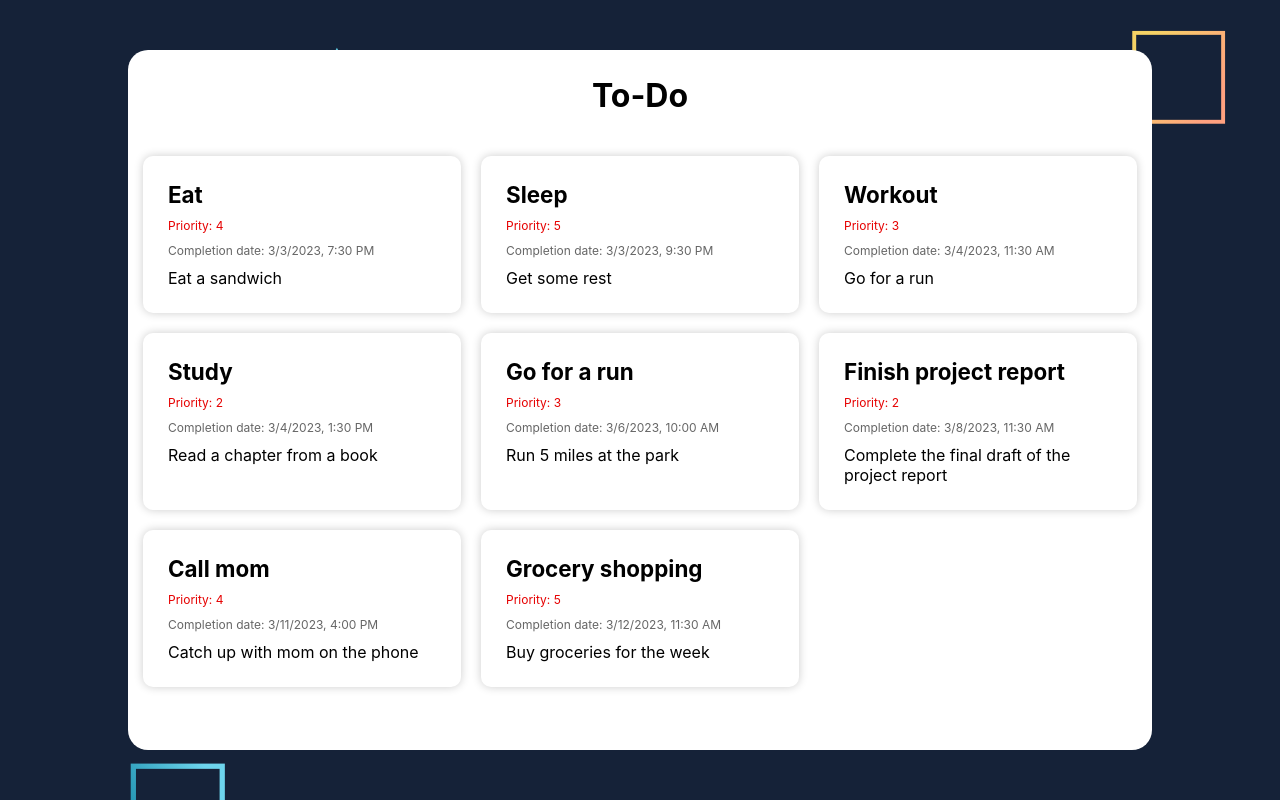
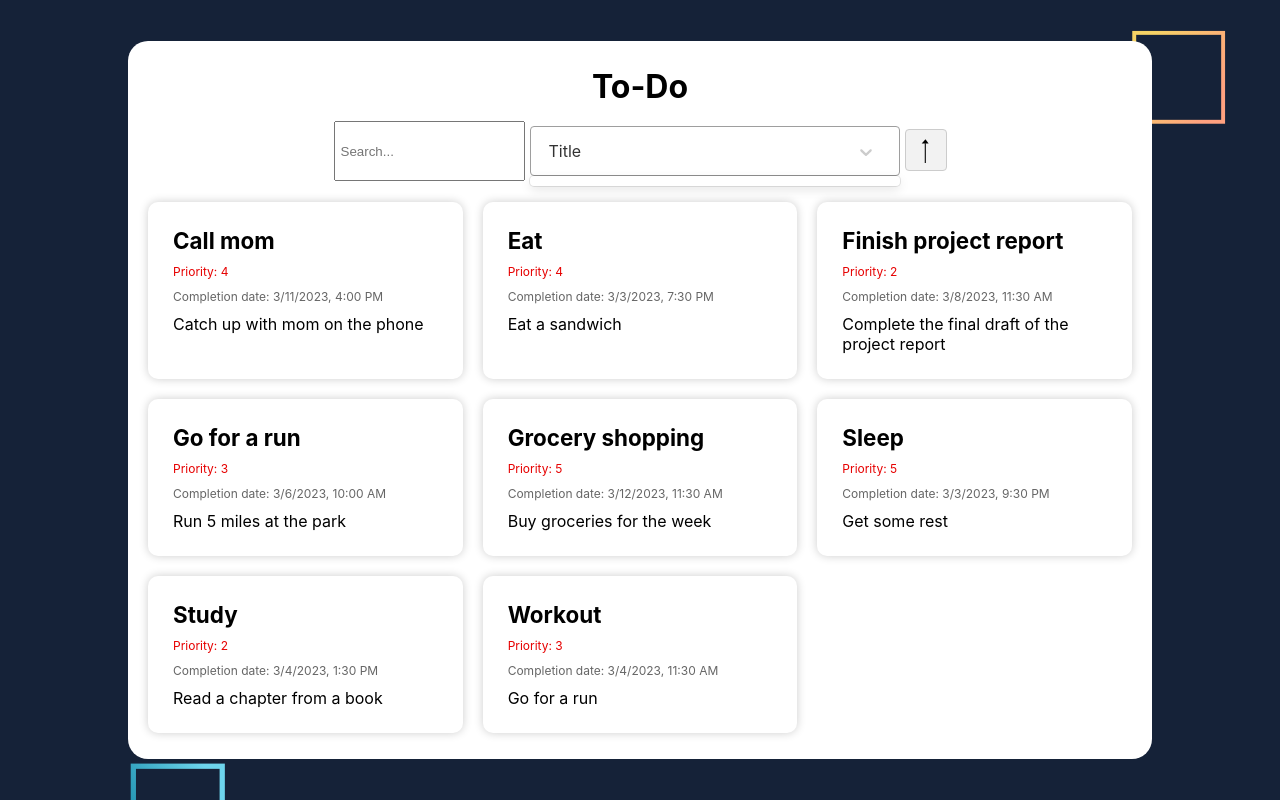
Before and after one commit to DanielGRasmussen/todo-fullstack, a React (Create React App) app: page / in a window 1280 px wide. Built offline with nearby package versions, Linux system fonts and the light colour scheme.

Commit message:
Fixed the sample data & added ids, swapped root to a div, created a search menu with react-select, and a search bar for now. Added styling for the search bar and asc/desc but don't know where search bar will go

```diff
--- a/public/index.html
+++ b/public/index.html
@@ -27,5 +27,7 @@
 		<title>React App</title>
 	</head>
 	<noscript>You need to enable JavaScript to run this app.</noscript>
-	<body id="root"></body>
+	<body>
+		<div id="root"></div>
+	</body>
 </html>
--- a/src/App.css
+++ b/src/App.css
@@ -1,4 +1,4 @@
-body {
+#root {
 	background-color: #152238;
 	background-attachment: fixed;
 	background-size: cover;
@@ -16,22 +16,22 @@ footer {
 
 /* Background by screen size */
 @media only screen and (max-width: 640px) {
-	body {
+	#root {
 		background-image: url("/public/assets/background640.svg"); /* original background (public/original.svg) by SVGBackgrounds.com */
 	}
 }
 @media only screen and (min-width: 641px) and (max-width: 1024px) {
-	body {
+	#root {
 		background-image: url("/public/assets/background1024.svg"); /* original background (public/original.svg) by SVGBackgrounds.com */
 	}
 }
 @media only screen and (min-width: 1025px) and (max-width: 1440px) {
-	body {
+	#root {
 		background-image: url("/public/assets/background1440.svg"); /* original background (public/original.svg) by SVGBackgrounds.com */
 	}
 }
 @media only screen and (min-width: 1441px) {
-	body {
+	#root {
 		background-image: url("/public/assets/background2000.svg"); /* original background (public/original.svg) by SVGBackgrounds.com */
 	}
 }
@@ -63,44 +63,87 @@ h1 {
 	margin-bottom: 0;
 }
 
-/* Buttons */
+/* Menu */
 #menu {
-	width: 150px;
-	text-align: center;
-	margin: 0 auto;
-	padding: 10px 0 10px 0;
+	display: flex;
+	justify-content: center;
 }
 
-#menu button.selected {
-	cursor: auto;
-	background: lightgray;
+#sort-direction {
+	width: 30px;
+	height: 30px;
+	border: 1px solid #ccc;
+	background-color: #f2f2f2;
+	border-radius: 4px;
+	position: relative;
+	cursor: pointer;
+	margin-top: 8px;
 }
 
-#menu button {
-	padding: 10px;
-	width: 70px;
-	text-align: center;
-	font-size: 16pt;
-	cursor: pointer;
-	height: 60px;
-	position: relative;
+#sort-direction img {
+	position: absolute;
+	width: 26px;
+	height: 26px;
+	top: 2px;
+	left: 2px;
+	object-fit: contain;
+	object-position: center 2px; /* adjust vertical positioning */
 }
 
-#menu button img {
-	margin-top: -5px;
+#sort-direction:hover {
+	outline-color: #999;
+	background-color: #e8e8e8;
 }
 
-#list-button {
-	border-top-right-radius: 10px;
-	border-bottom-right-radius: 10px;
-	margin-left: -3.5px;
+/* Slowly rotate upside down */
+@keyframes upside-down {
+	from {
+		transform: rotate(0);
+	}
+	to {
+		transform: rotate(180deg);
+	}
 }
 
-#grid-button {
-	border-top-left-radius: 10px;
-	border-bottom-left-radius: 10px;
-	margin-right: -3px;
-	padding-right: 15px;
+/* Slowly rotate downside-up */
+@keyframes downside-up {
+	from {
+		transform: rotate(180deg);
+	}
+	to {
+		transform: rotate(360deg);
+	}
+}
+
+/* React-select animations */
+@keyframes fadeIn {
+	0% {
+		opacity: 0;
+		transform: translateY(2rem);
+	}
+	100% {
+		opacity: 1;
+		transform: translateY(0);
+	}
+}
+
+@keyframes fadeOut {
+	0% {
+		opacity: 1;
+		transform: translateY(0);
+	}
+	100% {
+		opacity: 0;
+		transform: translateY(2rem);
+	}
+}
+
+.react-select-menu {
+	animation: fadeIn 0.2s ease-in-out;
+}
+
+.react-select-menu-close {
+	animation: fadeOut 0.3s ease-in-out;
 }
 
 /* To-do Items Displays */
--- a/src/App.tsx
+++ b/src/App.tsx
@@ -8,7 +8,6 @@ function App() {
 	return (
 		<main>
 			<h1>To-Do</h1>
-			<div id="menu"></div>
 			<TodoList />
 		</main>
 	);
--- /dev/null
+++ b/src/SearchMenu.tsx
@@ -0,0 +1,147 @@
+import React, { useState } from "react";
+import Select, { components } from "react-select";
+
+function SortButton({ onClick }): JSX.Element {
+	const [isDescending, setIsDescending] = useState(true);
+	const [first, isFirst] = useState(true);
+
+	// down arrow = descending = z to a
+	const handleOnClick = (): void => {
+		setIsDescending(!isDescending);
+		isFirst(false);
+		onClick(isDescending);
+	};
+
+	let sortBy: string;
+	if (isDescending) {
+		sortBy = "Ascending";
+	} else {
+		sortBy = "Descending";
+	}
+
+	// Swap between rotating it upside-down and downside-up
+	const arrowStyle: { animation: string } = {
+		animation: isDescending
+			? "downside-up 0.3s linear forwards"
+			: "upside-down 0.3s linear forwards"
+	};
+	// Since it requires the same type.
+	const blankStyle: { animation: string } = { animation: "" };
+
+	return (
+		<div onClick={handleOnClick} id="sort-direction">
+			{isDescending ? (
+				<img
+					src={
+						process.env.PUBLIC_URL + first
+							? "/assets/up_arrow.svg"
+							: "/assets/down_arrow.svg"
+					}
+					alt="Ascending order"
+					style={first ? blankStyle : arrowStyle}
+					title={sortBy}
+				/>
+			) : (
+				<img
+					src={process.env.PUBLIC_URL + "/assets/up_arrow.svg"}
+					alt="Descending order"
+					style={arrowStyle}
+					title={sortBy}
+				/>
+			)}
+		</div>
+	);
+}
+
+function SearchMenu(
+	searchQuery: string,
+	setSearchQuery,
+	sortingOptions: { value: string; label: string }[],
+	selectedSortingOption: { value: string; label: string },
+	setSelectedSortingOption,
+	handleSortOrderChange
+): JSX.Element {
+	const [isMenuOpen, setIsMenuOpen] = useState(true);
+
+	const openMenuHandler = async () => {
+		await setIsMenuOpen(true);
+	};
+
+	const closeMenuHandler = () => {
+		const menu = document.querySelector(`#menu .react-select-menu`);
+		menu.classList.add("react-select-menu-close");
+
+		setTimeout(() => {
+			setIsMenuOpen(false);
+		}, 300);
+	};
+
+	const selectStyles = {
+		control: (provided, state) => ({
+			...provided,
+			background: "#fff",
+			borderColor: "#9e9e9e",
+			minHeight: "50px",
+			height: "50px",
+			boxShadow: state.isFocused ? null : null,
+			width: "370px",
+			cursor: "pointer"
+		}),
+		valueContainer: (provided) => ({
+			...provided,
+			height: "30px",
+			padding: "0 6px",
+			marginBottom: "17px"
+		}),
+		input: (provided) => ({
+			...provided,
+			margin: "0px"
+		}),
+		indicatorSeparator: () => ({
+			display: "none"
+		}),
+		indicatorsContainer: (provided) => ({
+			...provided,
+			height: "40px",
+			marginBottom: "15px"
+		}),
+		menu: (provided) => ({
+			...provided,
+			marginTop: "-5px",
+			width: "370px"
+		})
+	};
+
+	return (
+		<form id="menu">
+			<input
+				type="text"
+				value={searchQuery}
+				onChange={(event) => setSearchQuery(event.target.value)}
+				placeholder="Search..."
+			/>
+			<Select
+				className="custom-select"
+				options={sortingOptions}
+				value={selectedSortingOption}
+				onChange={(option) => setSelectedSortingOption(option)}
+				styles={selectStyles}
+				components={{
+					Menu: (props) => (
+						<components.Menu
+							{...props}
+							children=""
+							className="react-select-menu"
+						/>
+					)
+				}}
+				menuIsOpen={isMenuOpen}
+				onMenuOpen={openMenuHandler}
+				onMenuClose={closeMenuHandler}
+			/>
+			<SortButton onClick={handleSortOrderChange} />
+		</form>
+	);
+}
+
+export default SearchMenu;
--- a/src/TodoList.tsx
+++ b/src/TodoList.tsx
@@ -1,7 +1,9 @@
 import React, { useState, useEffect } from "react";
 import { getToDoList } from "./ExternalServices";
+import searchMenu from "./SearchMenu";
 
 export interface ITodoData {
+	id: string;
 	created: string;
 	proposedStartDate: string;
 	actualStartDate: string;
@@ -20,7 +22,7 @@ interface TodoElementProps {
 	todo: ITodoData;
 }
 
-function TodoElement({ todo }: TodoElementProps) {
+function TodoElement({ todo }: TodoElementProps): JSX.Element {
 	return (
 		<li className={`todo-item ${todo.status} ${todo.type}`}>
 			<h3>{todo.title}</h3>
@@ -41,23 +43,77 @@ function TodoElement({ todo }: TodoElementProps) {
 	);
 }
 
-function TodoList() {
+function TodoList(): JSX.Element {
+	// Gives the to-do list with sorting options
+	const sortingOptions: { value: string; label: string }[] = [
+		{ value: "title", label: "Title" },
+		{ value: "priority", label: "Priority" },
+		{ value: "status", label: "Status" },
+		{ value: "type", label: "Type" },
+		{ value: "created", label: "Creation date" },
+		{ value: "proposedStartDate", label: "Planned start date" },
+		{ value: "actualStartDate", label: "Start date" },
+		{ value: "proposedEndDate", label: "Planned end date" },
+		{ value: "actualEndDate", label: "End date" },
+		{ value: "lastUpdated", label: "Last updated" }
+	];
+
+	// Create the elements for the search and functions to update them
 	const [todoList, setTodoList] = useState<ITodoData[]>([]);
+	const [searchQuery, setSearchQuery] = useState("");
+	const [selectedSortingOption, setSelectedSortingOption] = useState(
+		sortingOptions[0]
+	);
+	const [sortOrder, setSortOrder] = useState(false);
 
 	useEffect(() => {
 		const fetchTodoList = async () => {
-			const fetchedList = await getToDoList();
+			const fetchedList: ITodoData[] = await getToDoList();
 			setTodoList(fetchedList);
 		};
 		fetchTodoList();
 	}, []);
 
+	const filteredTodoList: ITodoData[] = todoList.filter((todo) =>
+		todo.title.toLowerCase().includes(searchQuery.toLowerCase())
+	);
+
+	const sortedTodoList: ITodoData[] = filteredTodoList.sort((a, b) => {
+		const aValue: string = a[selectedSortingOption.value];
+		const bValue: string = b[selectedSortingOption.value];
+		if (aValue < bValue) {
+			return -1;
+		}
+		if (aValue > bValue) {
+			return 1;
+		}
+		return 0;
+	});
+
+	if (sortOrder) {
+		sortedTodoList.reverse();
+	}
+
+	const handleSortOrderChange = (newSortOrder): void => {
+		setSortOrder(newSortOrder);
+	};
+
 	return (
-		<ul id="todos" className="grid">
-			{todoList.map((todo) => (
-				<TodoElement key={todo.created} todo={todo} />
-			))}
-		</ul>
+		<div>
+			{searchMenu(
+				searchQuery,
+				setSearchQuery,
+				sortingOptions,
+				selectedSortingOption,
+				setSelectedSortingOption,
+				handleSortOrderChange
+			)}
+			<ul id="todos" className="grid">
+				{sortedTodoList.map((todo) => (
+					<TodoElement key={todo.id} todo={todo} />
+				))}
+			</ul>
+		</div>
 	);
 }
 
```
Also changed, not shown: src/ExternalServices.ts (+18 -10 lines), public/assets/down_arrow.svg (added), public/assets/up_arrow.svg (added).
